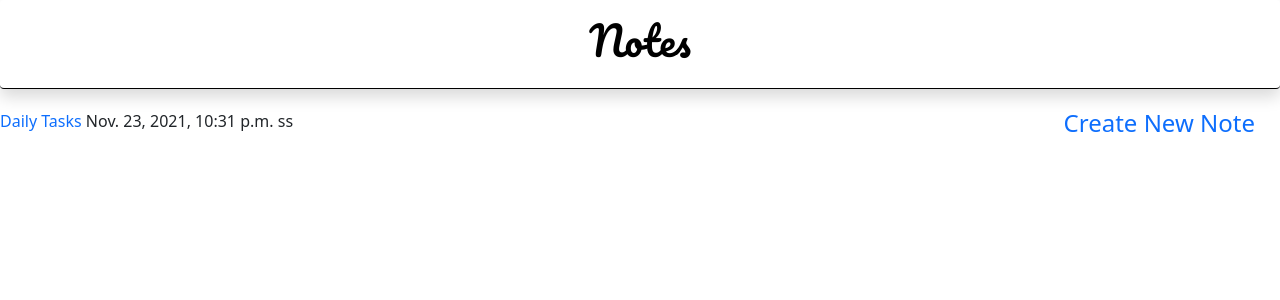
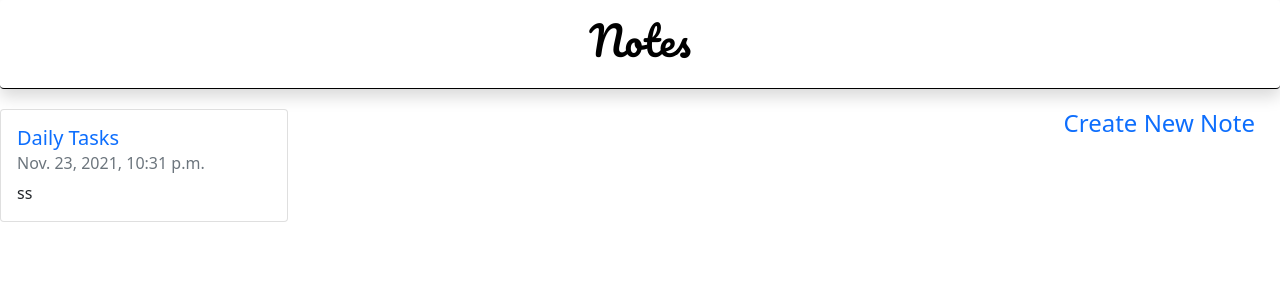
Before and after one commit to Thelostsinofenvy/NotesApp, a Django app: page / in a window 1280 px wide. Shown: the top 300 px of the page. Run offline with Django 3.2, Linux system fonts and the light colour scheme; data comes from the database, SQL or seed files in the repository; some web fonts are replaced.

Commit message:
styled home page

```diff
--- a/notes/templates/home.html
+++ b/notes/templates/home.html
@@ -7,18 +7,25 @@
     <meta name="viewport" content="width=device-width, initial-scale=1.0" />
     <title>Document</title>
   </head>
-  <div class="body">
   <body>
     {% block content %}
     <div class="create">
       <a href="{% url 'new' %}"><h4>Create New Note</h4></a>
     </div>
-      <div>
     {% for note in notes %}
+    <div class="crd">
+      <div class="card" style="width: 18rem">
+        <div class="card-body">
+          <h5 class="card-title">
             <a href="{% url 'details' note.id %}">{{note.name}} </a>
-        {{note.date_created}} {{note.text}} {%endfor %}
+          </h5>
+          <div class="card-subtitle text-muted mb-2">
+            <h6>{{note.date_created}}</h6>
           </div>
-      {% endblock %}
+          <div class="fs-6">{{note.text}}</div>
+        </div>
+      </div>
+    </div>
+    {%endfor %} {% endblock %}
   </body>
-  </div>
 </html>
```
Lines whose indentation alone changed are shown as unchanged.
